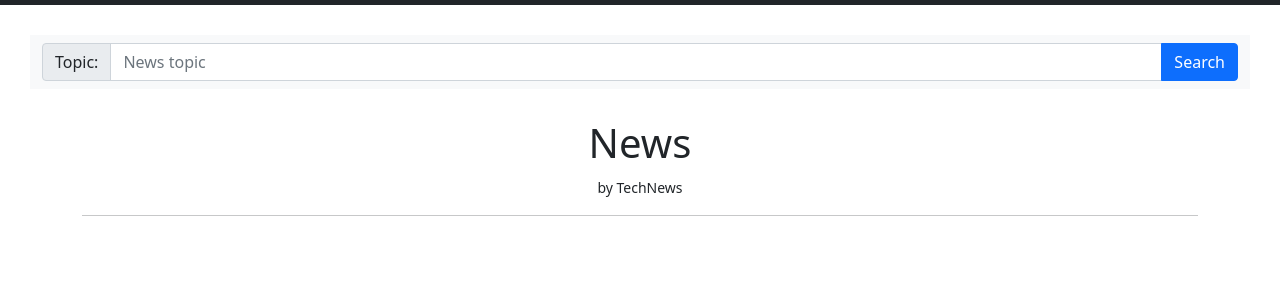
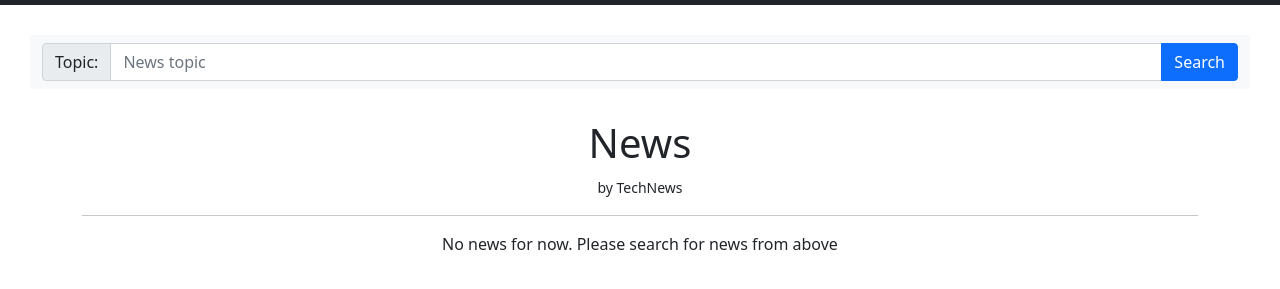
Before and after one commit to neilrehani101/tech-news, a plain HTML site: page index.html in a window 1280 px wide. Shown: the part 51-340 px from the top of the page. Drawn offline with nearby package versions, Linux system fonts and the light colour scheme.

Commit message:
Update index.html

```diff
--- a/index.html
+++ b/index.html
@@ -50,6 +50,7 @@
         <small>by TechNews</small>
         <hr>
         <div class="accordion accordion-flush" id="newsAccordion">
+            No news for now. Please search for news from above
         </div>
     </div>
     <script src="index.js"></script>
```
